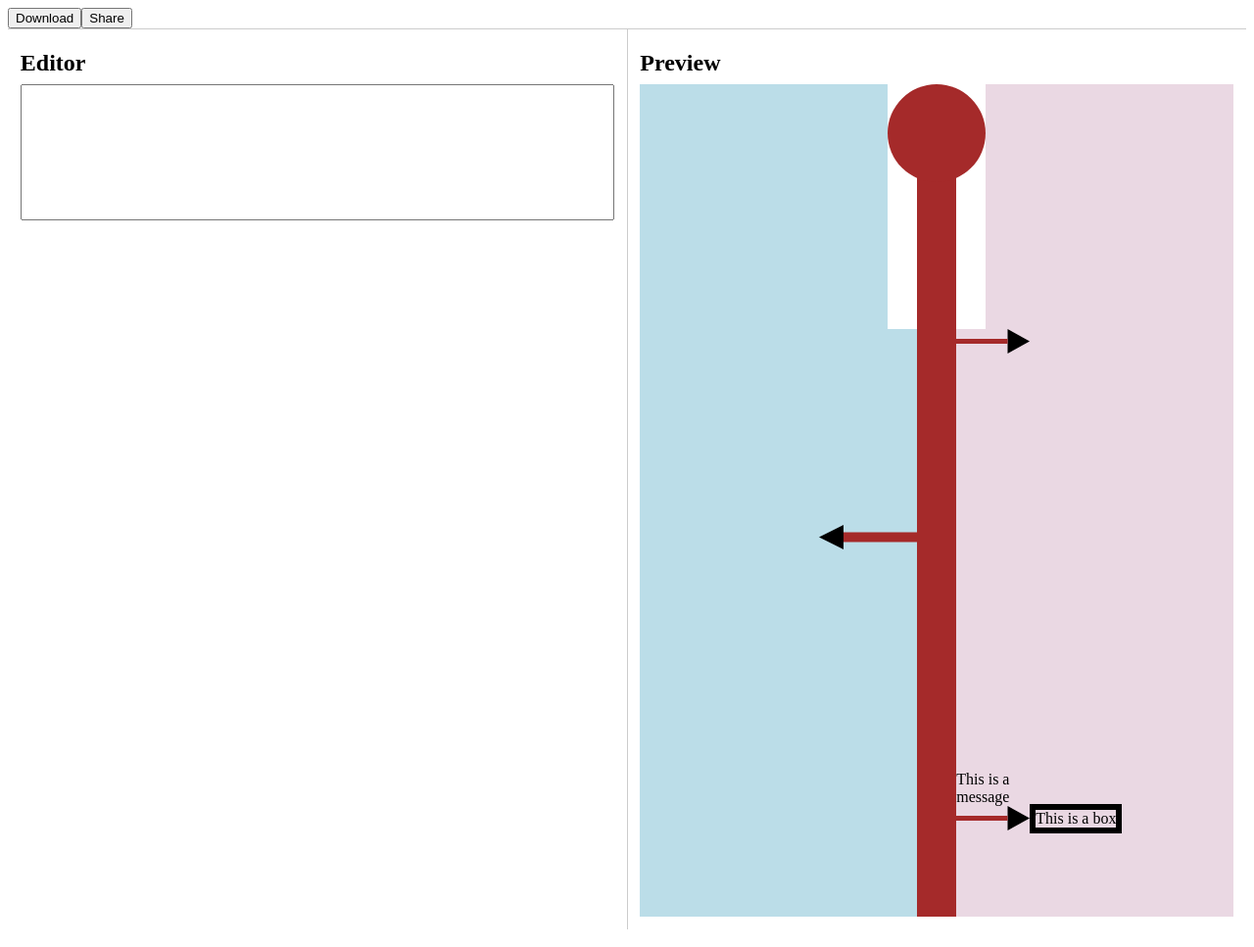
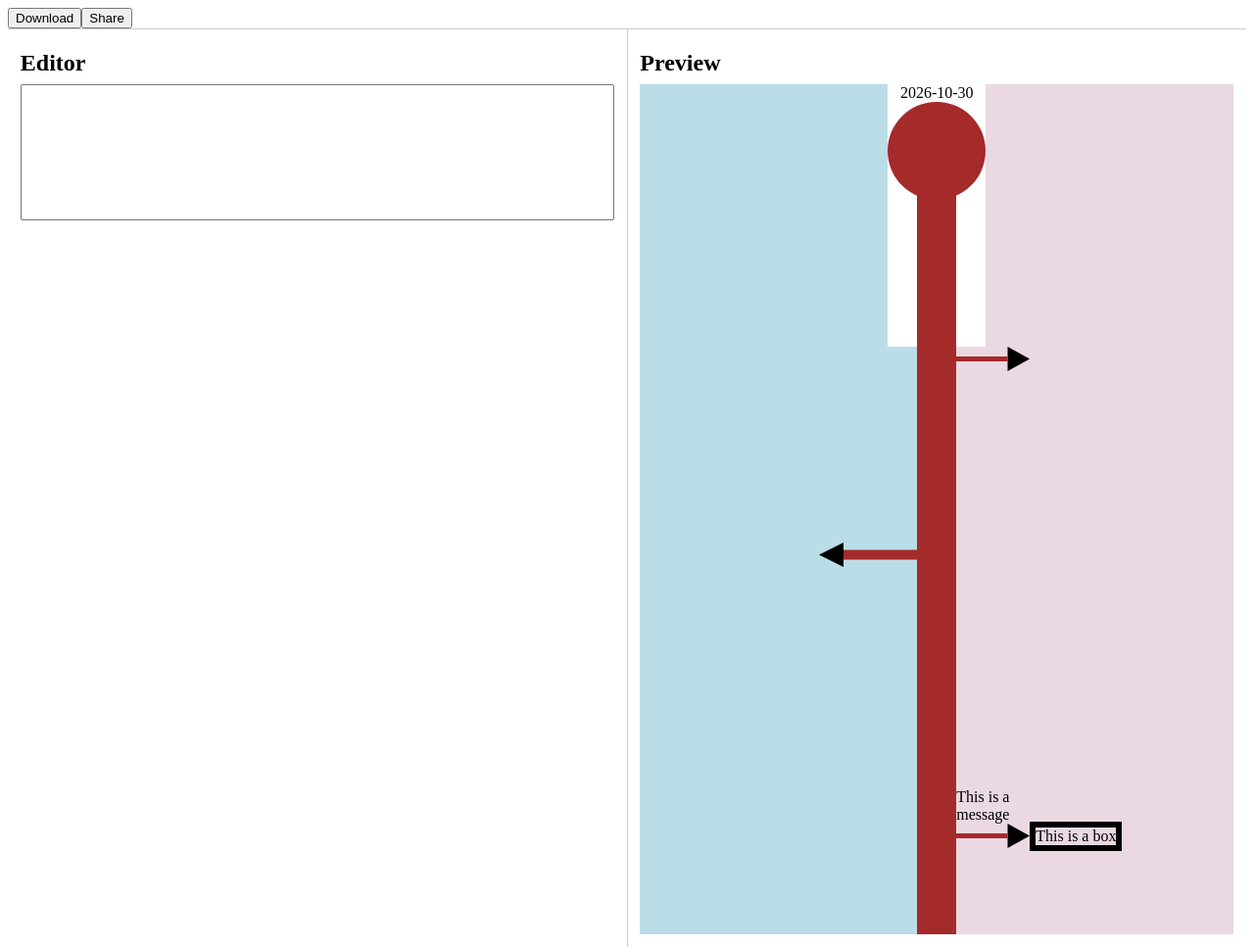
Before and after one commit to zaragozamartin91/timeline-io, a website built with Vite: page timeline/index.html in a window 1280 px wide. Shown: the whole page at 98% size. Built offline with nearby package versions, Linux system fonts and the light colour scheme.

Commit message:
Added text on top of lollypop class

```diff
--- a/timeline/model.js
+++ b/timeline/model.js
@@ -262,11 +262,13 @@ export class LollypopSvg {
   /** @type {number} */ height=0;
   /** @type {CircleSvg} */ circle;
   /** @type {VerticalSvg} */ bar;
+  /** @type {string} Optional text shown on top of the circle */ text = '';
 
   /**
-   * @param {{circleRadius: number, barWidth: number, barHeight: number, filling: string}} params
+   * @param {{circleRadius: number, barWidth: number, barHeight: number, filling: string, text?: string}} params
    */
-  constructor({ circleRadius, barWidth, barHeight, filling }) {
+  constructor({ circleRadius, barWidth, barHeight, filling, text }) {
+    this.text = text || '';
     this.width = Math.max(2 * circleRadius, barWidth);
     this.height = circleRadius + barHeight;
     this.circle = new CircleSvg({
@@ -296,6 +298,10 @@ export class LollypopSvg {
   }
 
   get outerHTML() {
-    return `<svg width="${this.width}" height="${this.height}" viewBox=${this.viewBoxText()}>${this.innerHTML}</svg>`;
+    const svg = `<svg width="${this.width}" height="${this.height}" viewBox=${this.viewBoxText()}>${this.innerHTML}</svg>`;
+    if (!this.text) return svg;
+    const textStyle = `width: ${this.width}px;`;
+    return `<span class="lollypop">` +
+           `<span class="lollypop-text" style="${textStyle}">${this.text}</span>${svg}</span>`;
   }
 }
--- a/timeline/timeline.css
+++ b/timeline/timeline.css
@@ -84,6 +84,15 @@
     align-self: end;
 }
 
+.lollypop {
+    display: flex;
+    flex-direction: column;
+}
+
+.lollypop-text {
+    text-align: center;
+}
+
 .little-box {
     /* With flex-direction: row (default):
     - justify-content = horizontal alignment
--- a/timeline/timeline.js
+++ b/timeline/timeline.js
@@ -102,7 +102,8 @@ function addTimelineDraft() {
     circleRadius: 50,
     barWidth: 40,
     barHeight: 200,
-    filling: "brown"
+    filling: "brown",
+    text: "2026-10-30"
   });
 
   const timelineRow = $(`
```
